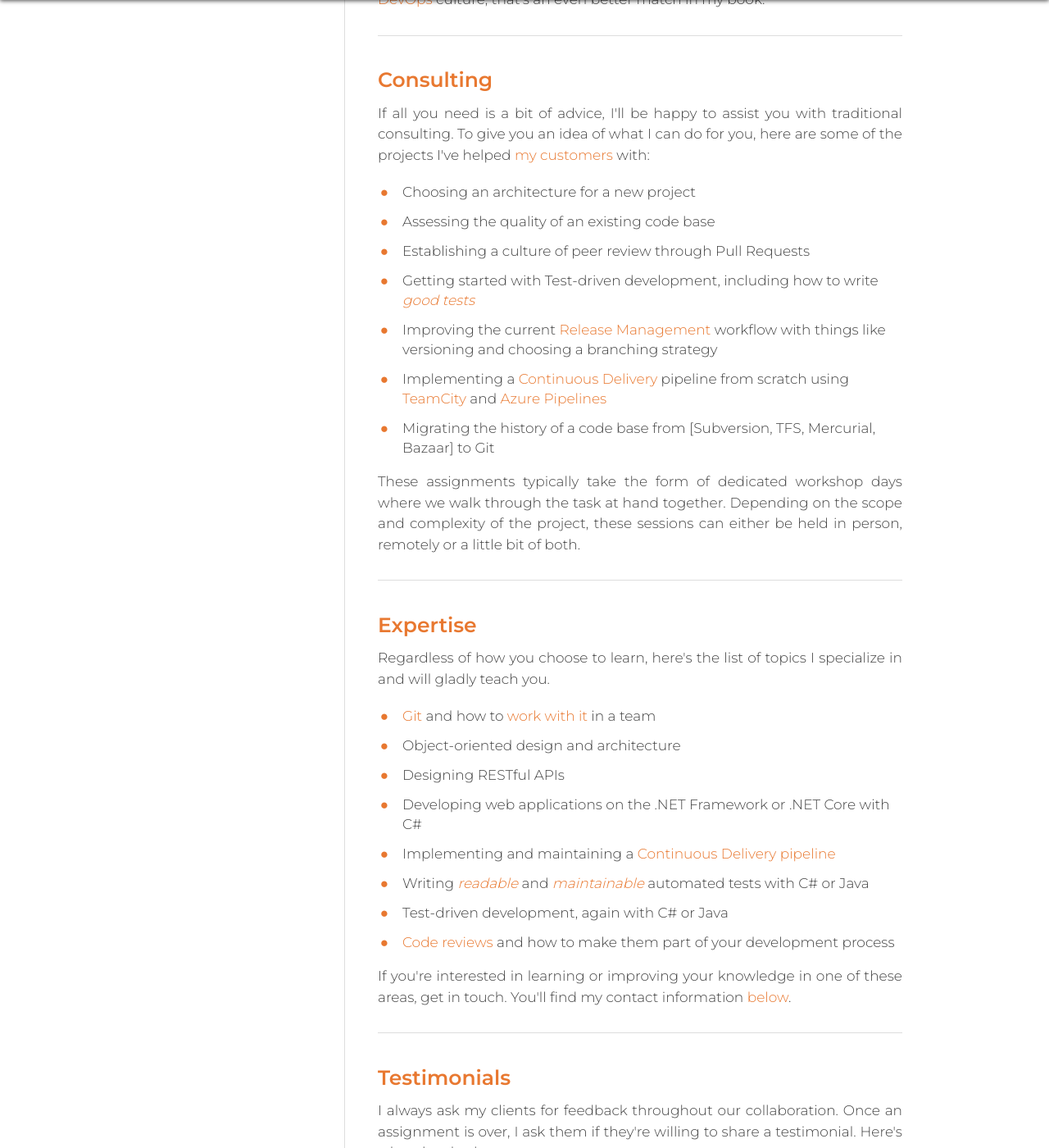
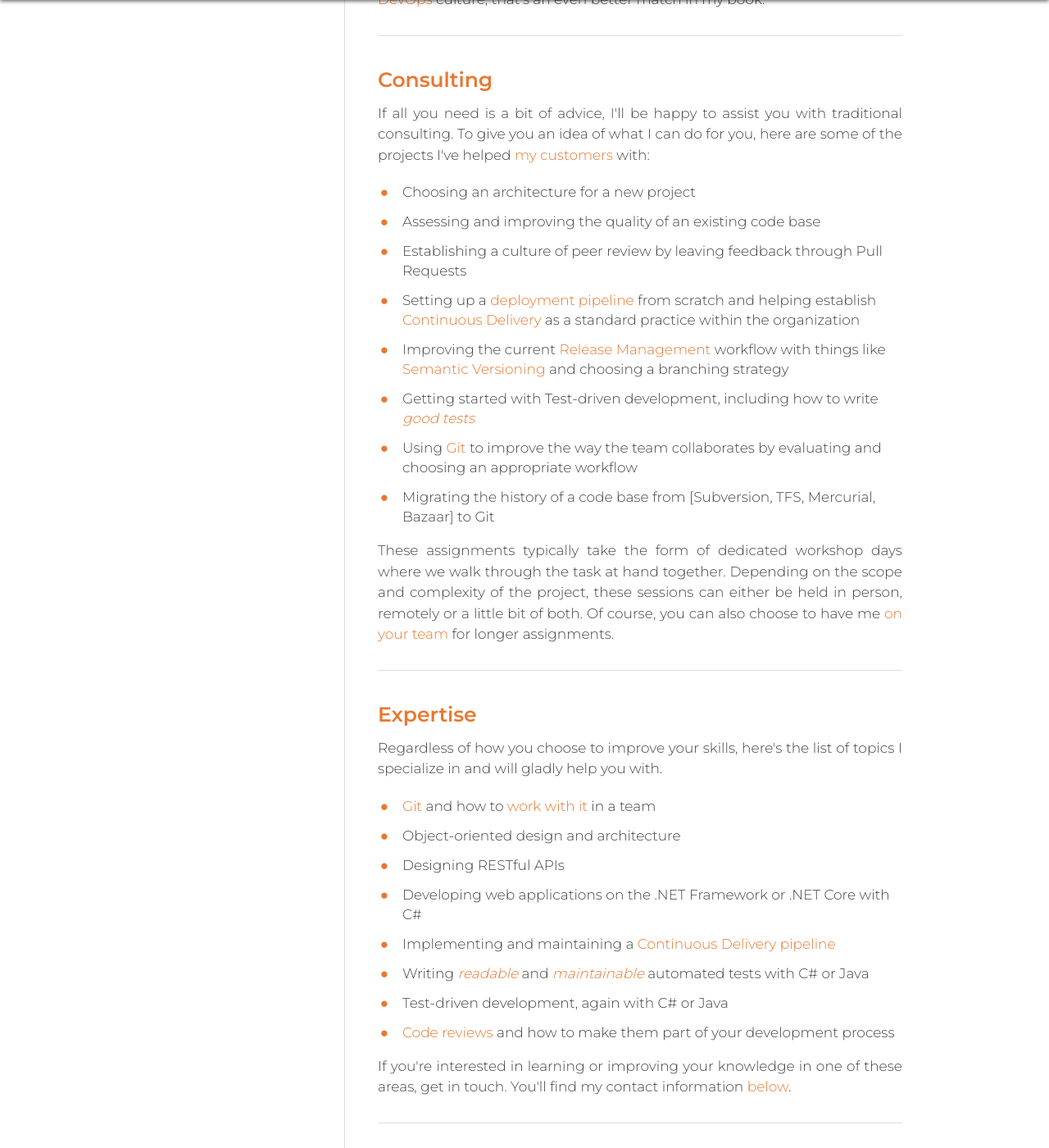
Before and after one commit to megakemp/megakemp.github.io, a Jekyll site: the page built from offering/index.html, in a window 1280 px wide and 1400 px high, scrolled down 2169 px. Shown: the whole window at 82% size. Built offline with Jekyll 4.4.1, drawn with Linux system fonts in a browser that asks for light colours; nearby versions of some CDN libraries; comment, search, counter and statistics services are not loaded.

Commit message:
Clarifies a few points in the offering page

```diff
--- a/offering/index.html
+++ b/offering/index.html
@@ -57,21 +57,22 @@ redirect_from: /hire
 
   <ul>
     <li>Choosing an architecture for a new project</li>
-    <li>Assessing the quality of an existing code base</li>
-    <li>Establishing a culture of peer review through Pull Requests</li>
+    <li>Assessing and improving the quality of an existing code base</li>
+    <li>Establishing a culture of peer review by leaving feedback through Pull Requests</li>
+    <li>Setting up a <a href="https://martinfowler.com/bliki/DeploymentPipeline.html">deployment pipeline</a> from scratch and helping establish <a href="https://martinfowler.com/bliki/ContinuousDelivery.html">Continuous Delivery</a> as a standard practice within the organization</li>
+    <li>Improving the current <a href="https://en.wikipedia.org/wiki/Release_management">Release Management</a> workflow with things like <a href="https://semver.org">Semantic Versioning</a> and choosing a branching strategy</li>
     <li>Getting started with Test-driven development, including how to write <a href="/2011/12/15/keep-your-unit-tests-dry-with-autofixture-customizations/"><em>good tests</em></a></li>
-    <li>Improving the current <a href="https://en.wikipedia.org/wiki/Release_management">Release Management</a> workflow with things like versioning and choosing a branching strategy</li>
-    <li>Implementing a <a href="https://en.wikipedia.org/wiki/Continuous_delivery">Continuous Delivery</a> pipeline from scratch using <a href="https://www.jetbrains.com/teamcity/">TeamCity</a> and <a href="https://azure.microsoft.com/en-us/services/devops/pipelines/">Azure Pipelines</a></li>
+    <li>Using <a href="/git">Git</a> to improve the way the team collaborates by evaluating and choosing an appropriate workflow</li>
     <li>Migrating the history of a code base from [Subversion, TFS, Mercurial, Bazaar] to Git</li>
   </ul>
 
-<p>These assignments typically take the form of dedicated workshop days where we walk through the task at hand together. Depending on the scope and complexity of the project, these sessions can either be held in person, remotely or a little bit of both.</p>
+  <p>These assignments typically take the form of dedicated workshop days where we walk through the task at hand together. Depending on the scope and complexity of the project, these sessions can either be held in person, remotely or a little bit of both. Of course, you can also choose to have me <a href="#teaching_by_doing">on your team</a> for longer assignments.</p>
 
   <hr/>
 
   <h2 id="topics">Expertise</h2>
 
-  <p>Regardless of how you choose to learn, here's the list of topics I specialize in and will gladly teach you.</p>
+  <p>Regardless of how you choose to improve your skills, here's the list of topics I specialize in and will gladly help you with.</p>
 
   <ul>
     <li><a href="/git">Git</a> and how to <a href="/workshops/#mastering_git">work with it</a> in a team</li>
```
